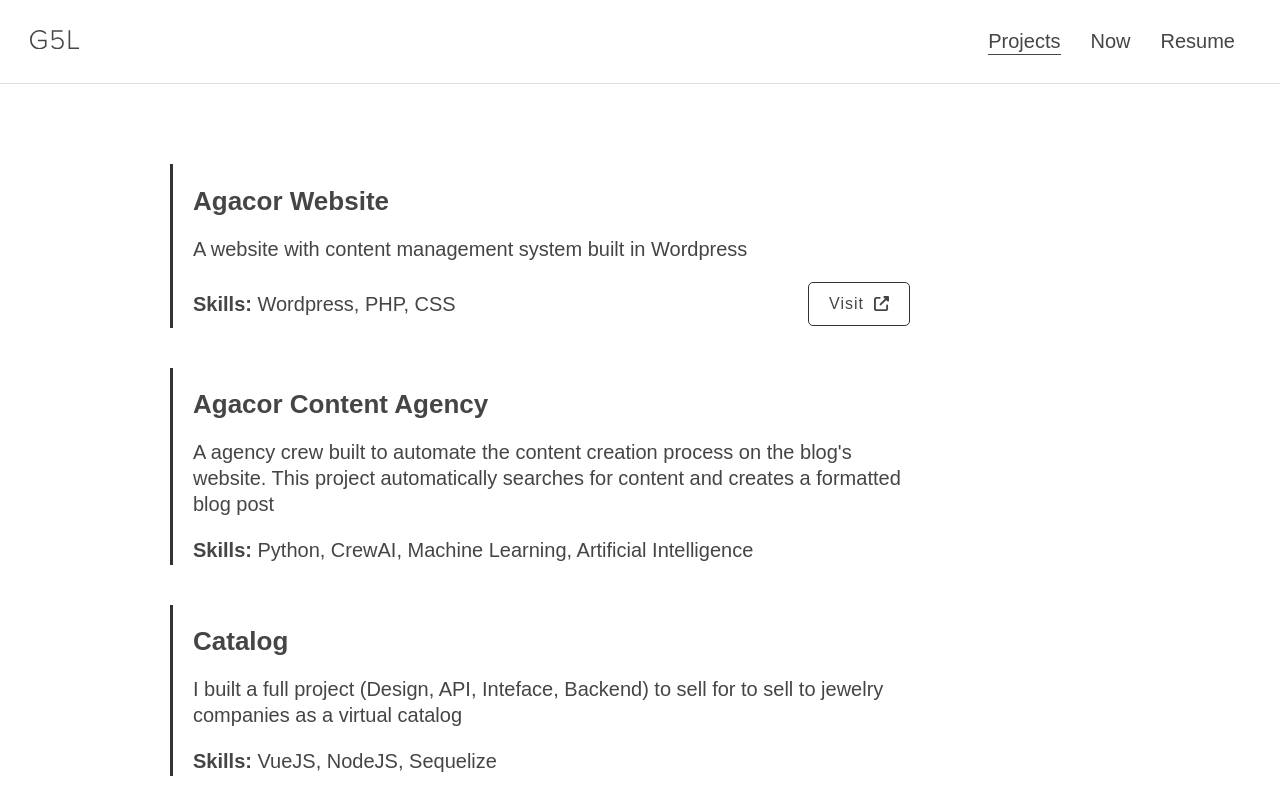
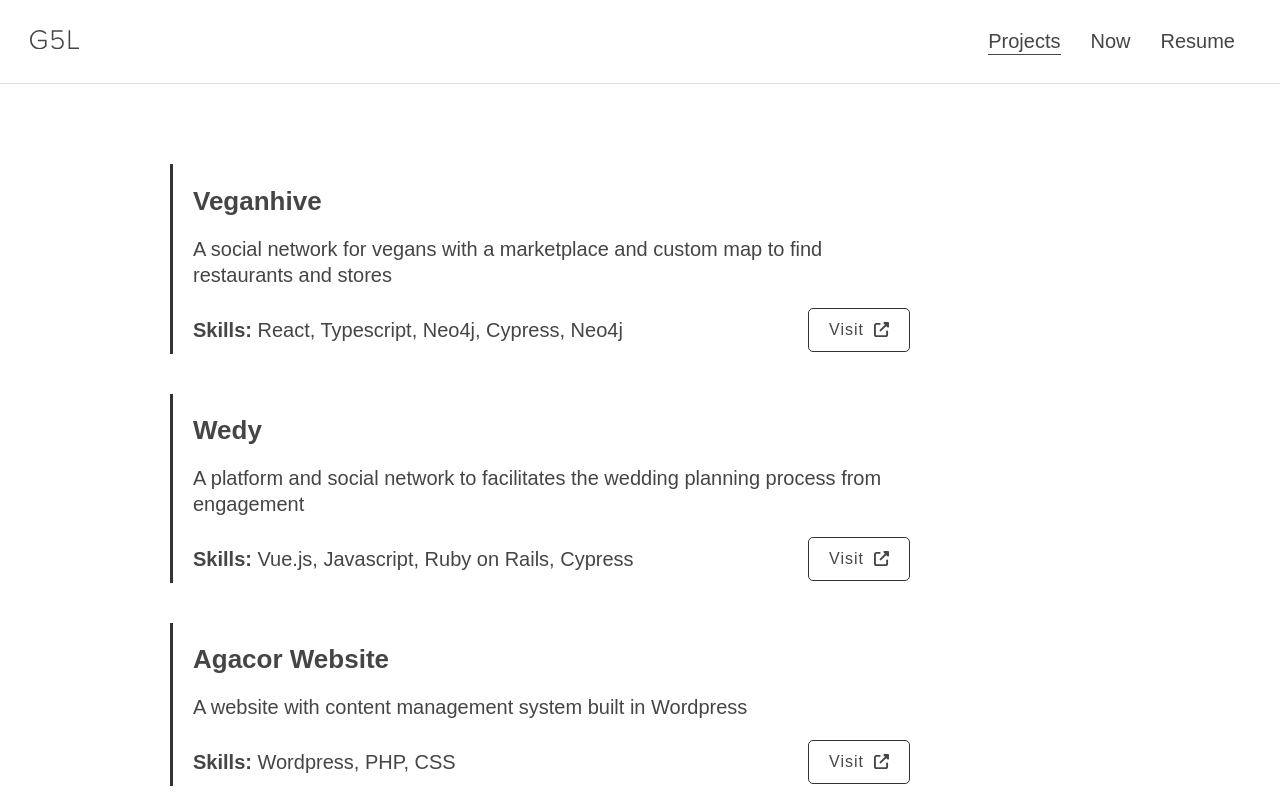
Before and after one commit to g5l/site, a Next.js app: page /projects in a window 1280 px wide. Shown: the top 800 px of the page. Built offline with nearby package versions, Linux system fonts and the light colour scheme.

Commit message:
Added more project to the portfolio

```diff
--- a/app/now/page.tsx
+++ b/app/now/page.tsx
@@ -1,4 +1,4 @@
-'use server'
+'use client'
 
 import { Content, Head, List, ListItem, SubTitle, Title } from '@/app/now/styles'
 
--- a/app/page.tsx
+++ b/app/page.tsx
@@ -1,4 +1,4 @@
-'use server'
+'use client'
 import { Main } from './styles'
 
 const Home = () => {
--- a/app/projects/page.tsx
+++ b/app/projects/page.tsx
@@ -4,13 +4,21 @@ import { Main } from './styles'
 
 const Projects = () => (
 	<Main>
-		{/*<ProjectPreview*/}
-		{/*	title="Test"*/}
-		{/*	description="test"*/}
-		{/*	className="project"*/}
-		{/*	skills={['Wordpress', 'PHP', 'CSS', 'HTML']}*/}
-		{/*	images={['/project/az_home_desk.png', '/project/az_product_desk.png']}*/}
-		{/*/>*/}
+		<ProjectPreview
+			title="Veganhive"
+			description="A social network for vegans with a marketplace and custom map to find restaurants and stores"
+			className="project"
+			skills={['React', 'Typescript', 'Neo4j', 'Cypress', 'Neo4j']}
+			link="https://veganhive.com/"
+		/>
+
+		<ProjectPreview
+			title="Wedy"
+			description="A platform and social network to facilitates the wedding planning process from engagement"
+			className="project"
+			skills={['Vue.js', 'Javascript', 'Ruby on Rails', 'Cypress']}
+			link="http://wedy.com.br/"
+		/>
 
 		<ProjectPreview
 			title="Agacor Website"
@@ -31,7 +39,7 @@ const Projects = () => (
 			title="Catalog"
 			description="I built a full project (Design, API, Inteface, Backend) to sell for to sell to jewelry companies as a virtual catalog"
 			className="project"
-			skills={['VueJS', 'NodeJS', 'Sequelize']}
+			skills={['VueJS', 'Javascript', 'NodeJS', 'Sequelize']}
 		/>
 	</Main>
 )
```
